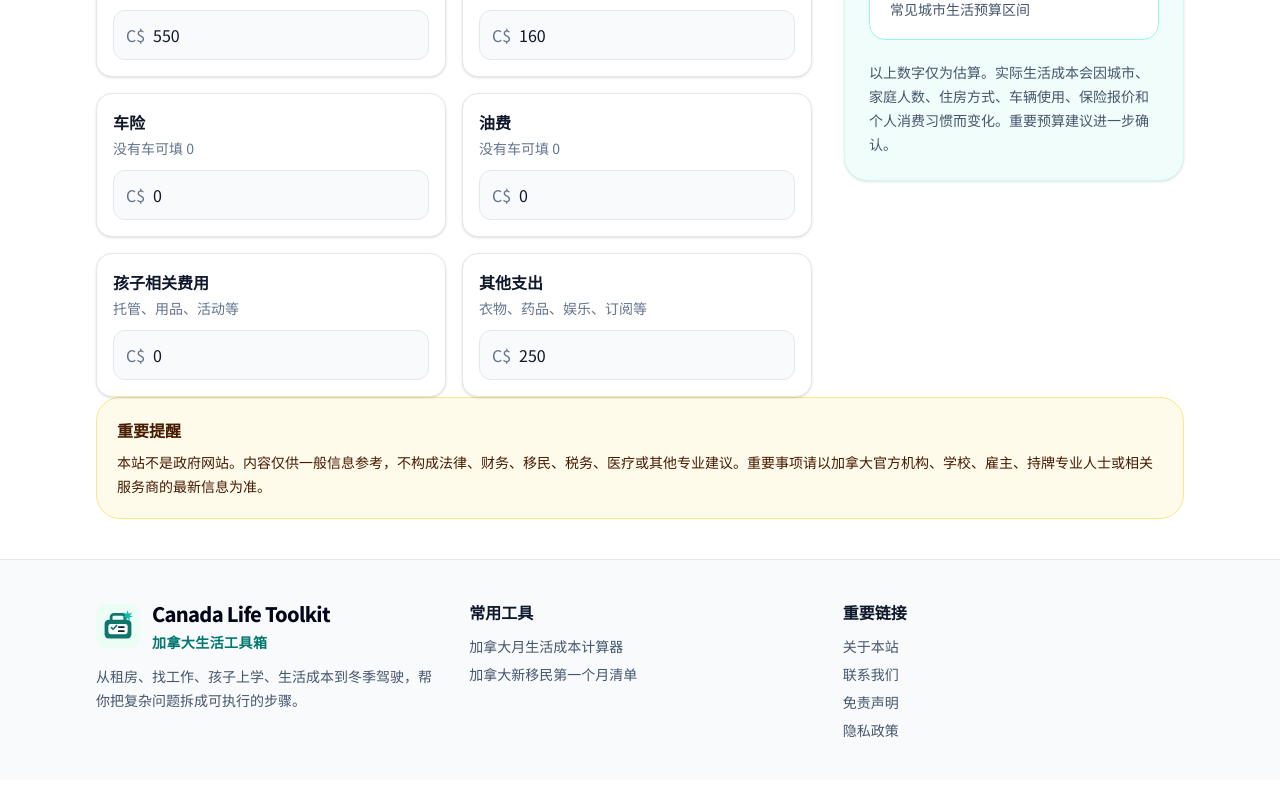
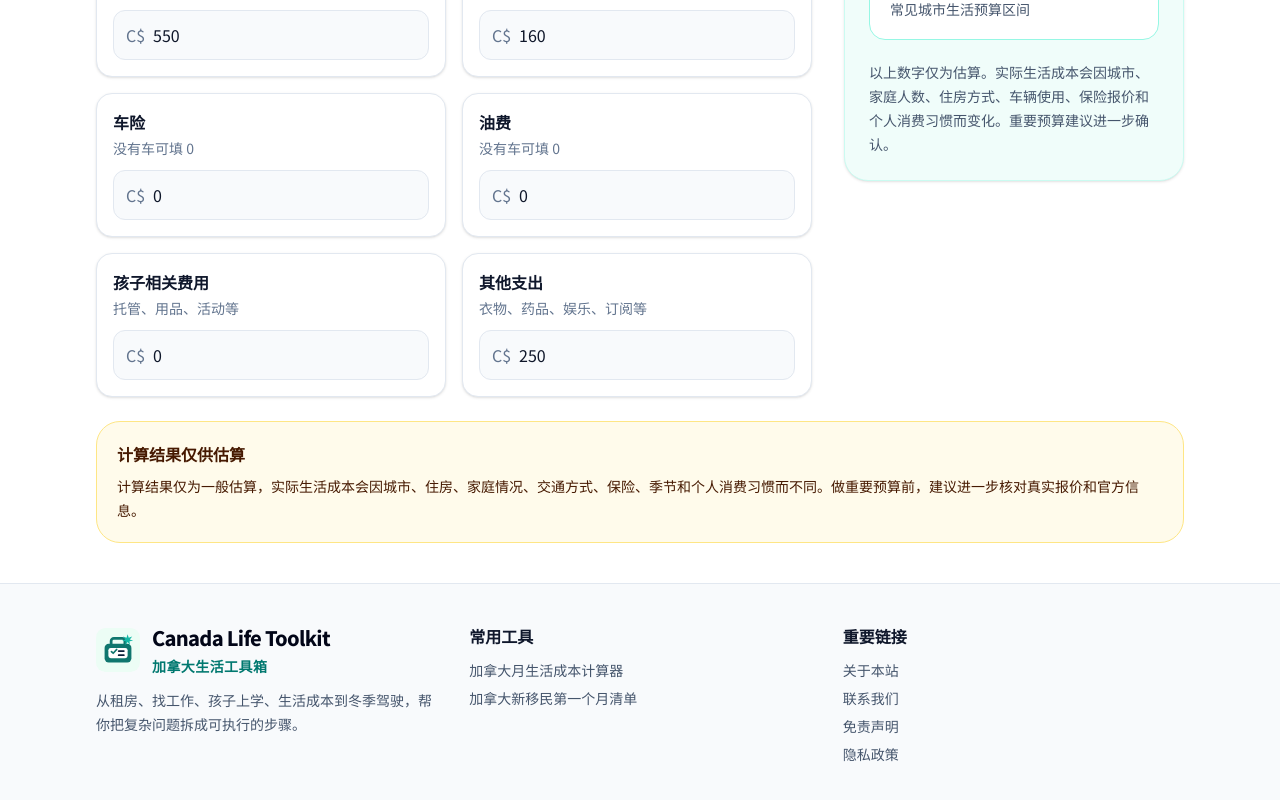
Before and after one commit to Q-Zhao-9/newcomer.living, a Next.js app: page /tools/monthly-cost-calculator in a window 1280 px wide. Shown: the part 739-1539 px from the top of the page. Built offline with nearby package versions, Linux system fonts and the light colour scheme; no server answers.

Commit message:
Add contextual page disclaimers

```diff
--- a/src/app/tools/monthly-cost-calculator/page.tsx
+++ b/src/app/tools/monthly-cost-calculator/page.tsx
@@ -15,7 +15,7 @@ export default function MonthlyCostCalculatorPage() {
       <Breadcrumbs items={[{ label: "工具" }, { label: "月生活成本计算器" }]} />
       <section className="mb-8"><p className="text-sm font-bold uppercase tracking-[0.2em] text-teal-700">计算器</p><h1 className="mt-3 text-4xl font-bold text-slate-950">加拿大月生活成本计算器</h1><p className="mt-4 max-w-3xl text-lg leading-8 text-slate-700">输入常见生活支出项目，快速估算每月和每年预算。以下为一般参考，不代表任何城市或家庭的实际支出。</p></section>
       <CalculatorForm />
-      <DisclaimerBox />
+      <DisclaimerBox variant="calculator" />
     </main>
   );
 }
--- a/src/app/tools/newcomer-checklist/page.tsx
+++ b/src/app/tools/newcomer-checklist/page.tsx
@@ -15,7 +15,7 @@ export default function NewcomerChecklistPage() {
       <Breadcrumbs items={[{ label: "工具" }, { label: "新移民清单" }]} />
       <section className="mb-8"><p className="text-sm font-bold uppercase tracking-[0.2em] text-teal-700">清单工具</p><h1 className="mt-3 text-4xl font-bold text-slate-950">加拿大新移民第一个月清单</h1><p className="mt-4 max-w-3xl text-lg leading-8 text-slate-700">按阶段勾选常见事项。不同省份、城市、学校和家庭情况会不同，重要事项建议进一步确认官方信息。</p></section>
       <ChecklistSection />
-      <section className="mt-10"><DisclaimerBox /></section>
+      <section className="mt-10"><DisclaimerBox variant="documents" /></section>
     </main>
   );
 }
--- a/src/components/ArticleLayout.tsx
+++ b/src/components/ArticleLayout.tsx
@@ -2,7 +2,15 @@ import Link from "next/link";
 import type { Guide } from "@/lib/content";
 import { getGuide, site } from "@/lib/content";
 import { Breadcrumbs } from "./Breadcrumbs";
-import { DisclaimerBox } from "./DisclaimerBox";
+import { DisclaimerBox, type DisclaimerVariant } from "./DisclaimerBox";
+
+function disclaimerVariantForCategory(category: string): DisclaimerVariant {
+  if (category === "school") return "school";
+  if (category === "documents" || category === "student-life") return "documents";
+  if (category === "car-winter-driving") return "driving";
+  if (category === "customs-travel") return "customs";
+  return "general";
+}
 
 export function ArticleLayout({ guide }: { guide: Guide }) {
   const relatedGuides = guide.related.map(getGuide).filter(Boolean) as Guide[];
@@ -51,7 +59,7 @@ export function ArticleLayout({ guide }: { guide: Guide }) {
               {guide.checklist.map((item) => <li key={item} className="flex gap-3 text-slate-700"><span className="mt-1 h-5 w-5 rounded-full bg-teal-100 text-center text-xs leading-5 text-teal-800">✓</span>{item}</li>)}
             </ul>
           </section>
-          <DisclaimerBox title="阅读前请注意" />
+          <DisclaimerBox title="阅读前请注意" variant={disclaimerVariantForCategory(guide.category)} />
           {relatedGuides.length > 0 ? (
             <section className="mt-10">
               <h2 className="text-2xl font-bold text-slate-950">相关指南</h2>
--- a/src/components/DisclaimerBox.tsx
+++ b/src/components/DisclaimerBox.tsx
@@ -1,8 +1,38 @@
-export function DisclaimerBox({ title = "重要提醒" }: { title?: string }) {
+export type DisclaimerVariant = "general" | "calculator" | "school" | "documents" | "driving" | "customs";
+
+const disclaimerCopy: Record<DisclaimerVariant, { title: string; body: string }> = {
+  general: {
+    title: "重要提醒",
+    body: "本页面仅供一般信息参考，不构成法律、移民、税务、财务、医疗、保险或其他专业建议。加拿大各省、市和个人身份情况可能不同，重要决定请以官方信息或专业人士意见为准。",
+  },
+  calculator: {
+    title: "计算结果仅供估算",
+    body: "计算结果仅为一般估算，实际生活成本会因城市、住房、家庭情况、交通方式、保险、季节和个人消费习惯而不同。做重要预算前，建议进一步核对真实报价和官方信息。",
+  },
+  school: {
+    title: "学校信息提醒",
+    body: "学校注册、文件要求、学区和入学流程可能因省份、城市和教育局不同而变化。本页面仅供一般参考，具体要求请以当地教育局、学校或官方渠道为准。",
+  },
+  documents: {
+    title: "文件办理提醒",
+    body: "证件、号码、银行、税务或移民相关流程可能因个人身份和政策更新而不同。本页面不构成专业建议，办理前请核对政府、学校、银行或相关机构的最新要求。",
+  },
+  driving: {
+    title: "驾驶与保险提醒",
+    body: "驾驶、车辆、保险、冬胎和道路规则可能因省份、天气和个人情况而不同。本页面仅供一般信息参考，实际操作请以省级交通部门、保险机构和专业人士意见为准。",
+  },
+  customs: {
+    title: "入境与旅行提醒",
+    body: "入境申报、携带物品、药品、食品和现金规则可能更新。本页面不构成法律或海关建议，出发前请以 CBSA、航空公司和相关官方信息为准。",
+  },
+};
+
+export function DisclaimerBox({ title, variant = "general" }: { title?: string; variant?: DisclaimerVariant }) {
+  const copy = disclaimerCopy[variant];
   return (
-    <aside className="rounded-3xl border border-amber-200 bg-amber-50 p-5 text-sm leading-6 text-amber-950">
-      <h2 className="text-base font-bold">{title}</h2>
-      <p className="mt-2">本站不是政府网站。内容仅供一般信息参考，不构成法律、财务、移民、税务、医疗或其他专业建议。重要事项请以加拿大官方机构、学校、雇主、持牌专业人士或相关服务商的最新信息为准。</p>
+    <aside className="mt-6 rounded-3xl border border-amber-200 bg-amber-50 p-5 text-sm leading-6 text-amber-950">
+      <h2 className="text-base font-bold">{title ?? copy.title}</h2>
+      <p className="mt-2">{copy.body}</p>
     </aside>
   );
 }
```
